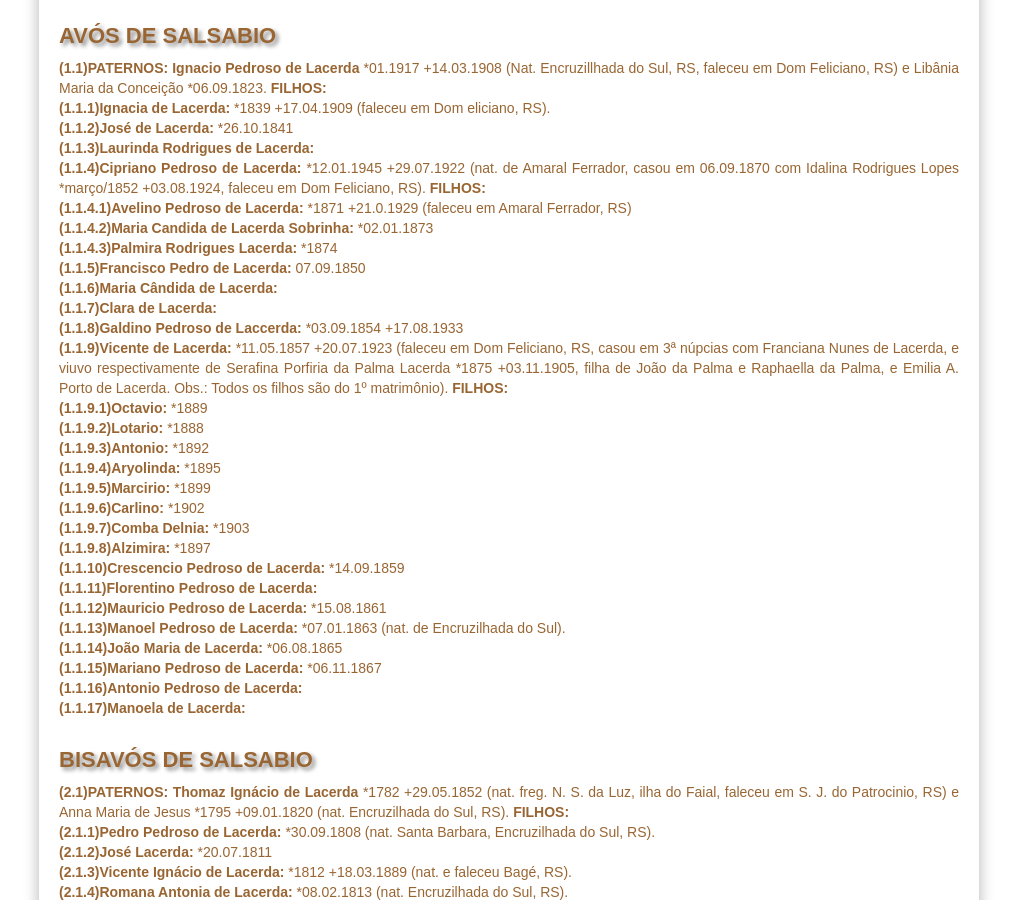
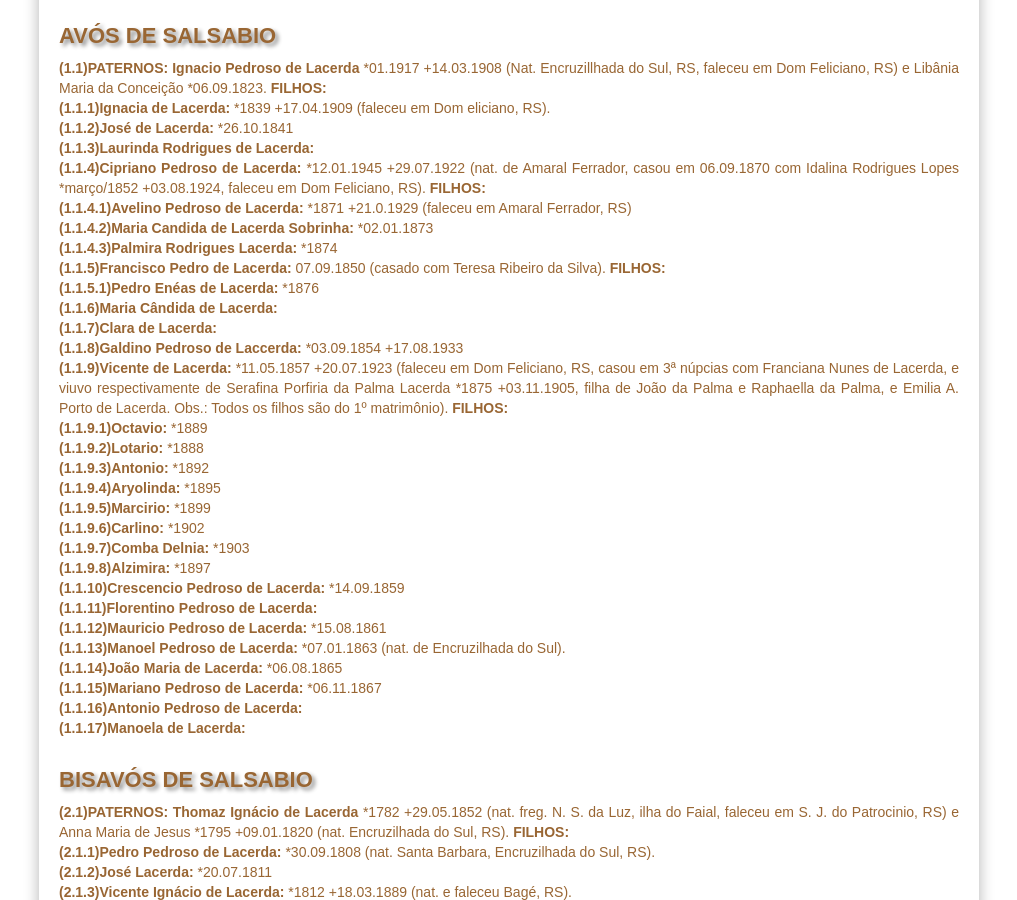
Before and after one commit to claudiovargas1955/claudiovargas1955.github.io, a Jekyll site: the page built from _pages/familia-lacerda-salsabio.html, in a window 1280 px wide and 900 px high, scrolled down 1485 px. Shown: the whole window, without its empty margins (131-1148 px from the left). Built offline with Jekyll 4.4.1, drawn with Linux system fonts in a browser that asks for light colours; some web fonts are replaced.

Commit message:
Update familia-lacerda-salsabio.html

```diff
--- a/_pages/familia-lacerda-salsabio.html
+++ b/_pages/familia-lacerda-salsabio.html
@@ -161,7 +161,8 @@ dos Santos *21.07.1925, nat. de Cachoeira do Sul, RS, filho de Adão Josino dos
   <b>(1.1.4.3)Palmira Rodrigues Lacerda: </b>*1874 <br>
 
 
-  <b>(1.1.5)Francisco Pedro de Lacerda: </b>07.09.1850<br>
+  <b>(1.1.5)Francisco Pedro de Lacerda: </b>07.09.1850 (casado com Teresa Ribeiro da Silva). <b>FILHOS: </b><br>
+  <b>(1.1.5.1)Pedro Enéas de Lacerda: </b>*1876 <br>
   <b>(1.1.6)Maria Cândida de Lacerda: </b><br>
   <b>(1.1.7)Clara de Lacerda: </b><br>
   <b>(1.1.8)Galdino Pedroso de Laccerda: </b>*03.09.1854 +17.08.1933<br>
```
